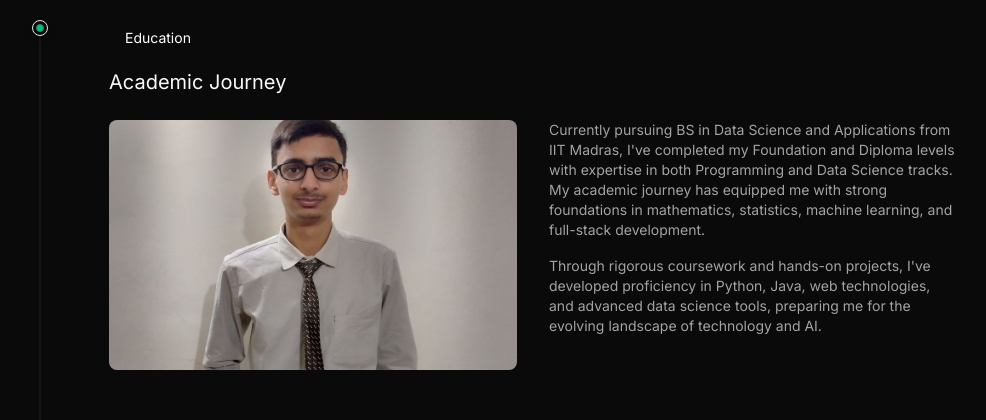
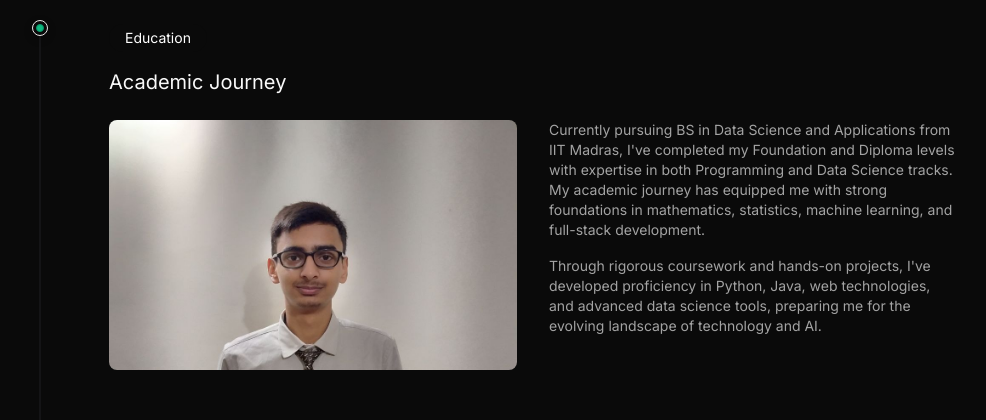
Before and after one commit to Deveshu04/Portfolio, a Next.js app: page / in a window 1280 px wide. Shown: the part 1020-1440 px from the top of the page, without its empty margins (107-1093 px from the left). Built offline with nearby package versions, Linux system fonts and the light colour scheme.

Commit message:
Fix: Remove duplicate style attribute causing compilation error

```diff
--- a/components/about.tsx
+++ b/components/about.tsx
@@ -80,8 +80,7 @@ export default function About() {
                         height={300}
                         width={500}
                         className="rounded-lg object-cover w-full h-[250px]"
-                        style={{ objectPosition: 'center 10%' }}
-                        style={{ objectPosition: 'center' }}
+                        style={{ objectPosition: 'center 20%' }}
                       />
                     </div>
                   )}
```
